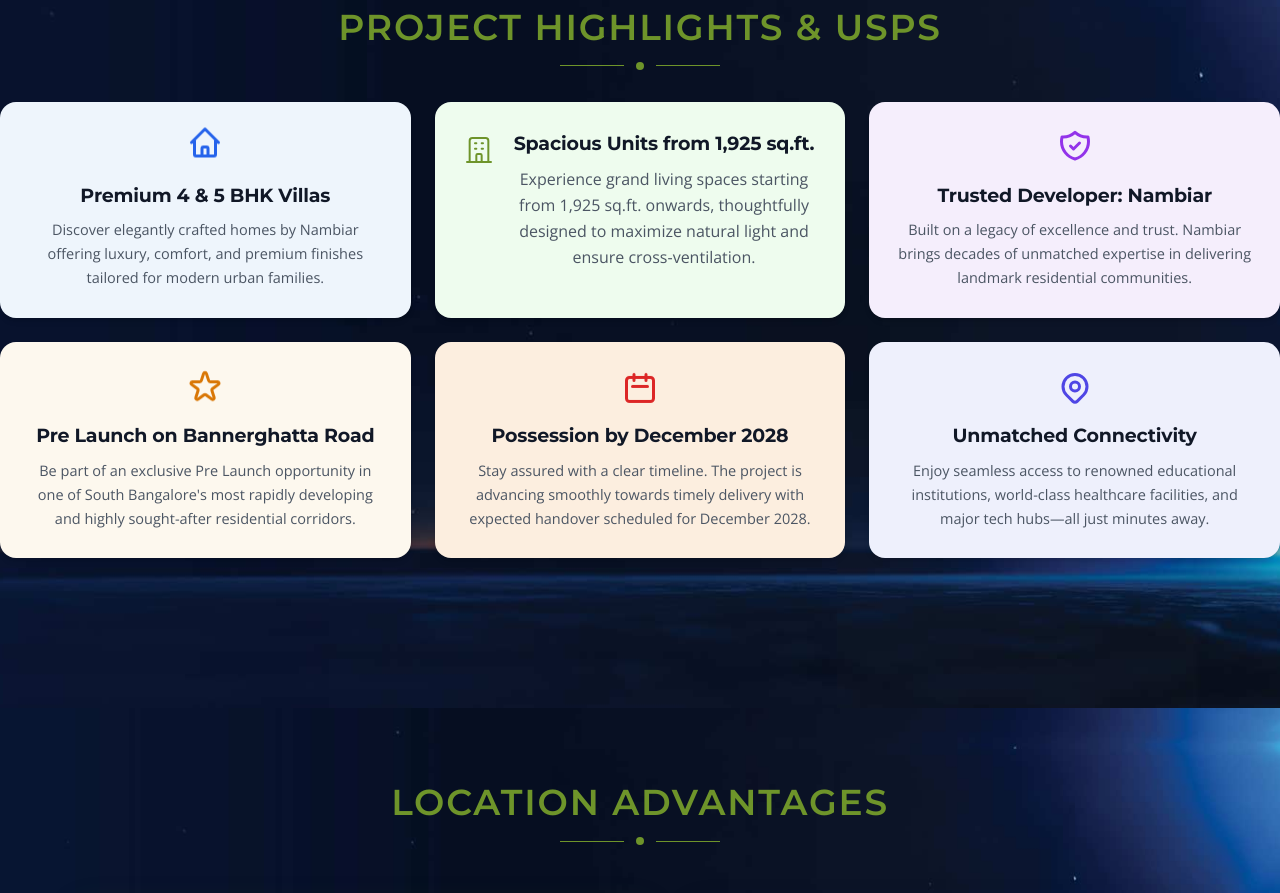
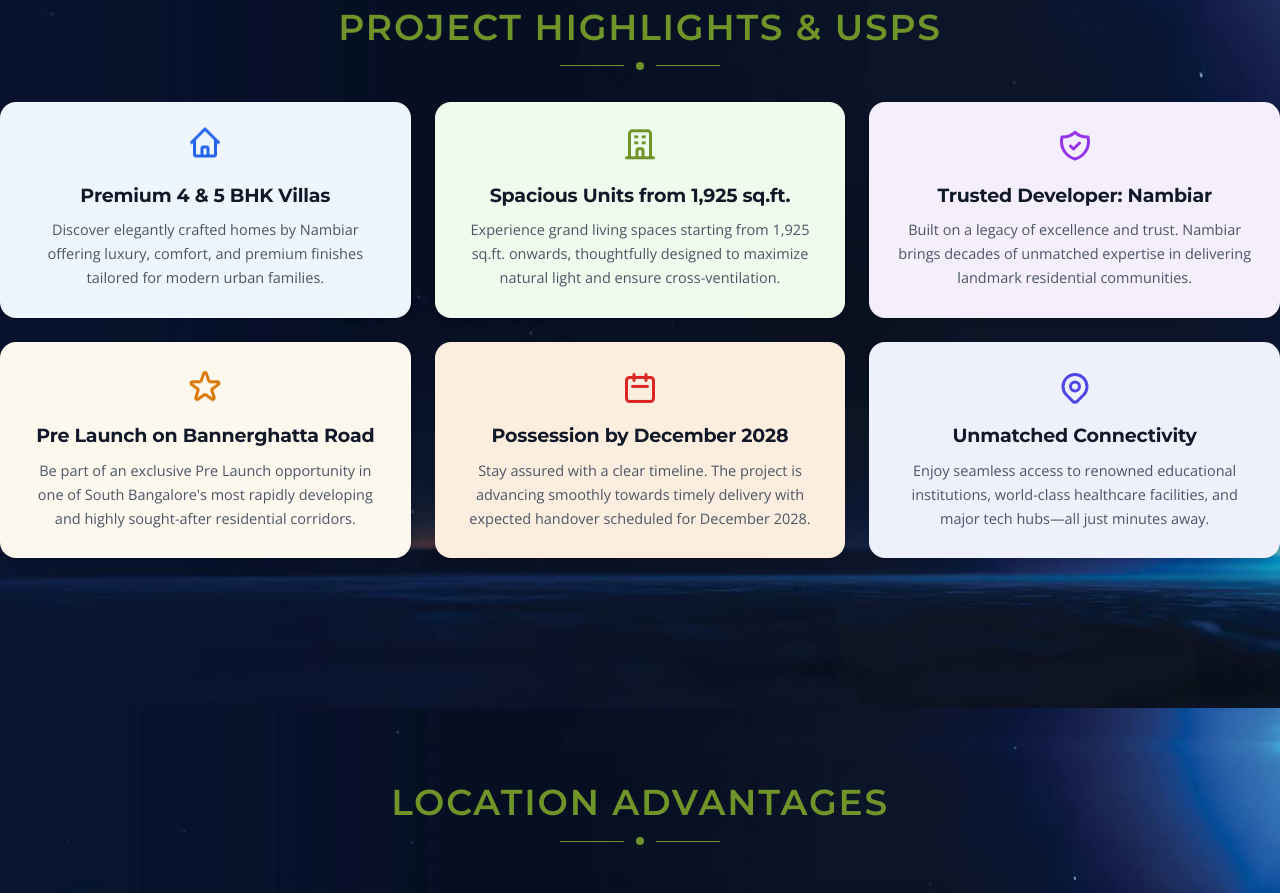
Before and after one commit to vineet-proptiger/nambiar-villas, a Next.js app: page / in a window 1280 px wide. Shown: the part 4020-4913 px from the top of the page. Built offline with nearby package versions, Linux system fonts and the light colour scheme.

Commit message:
some fixes in highlight section 2nd cards design

```diff
--- a/components/Highlights.jsx
+++ b/components/Highlights.jsx
@@ -34,19 +34,15 @@
 
           {/* Highlight 2: Spacious Units */}
           <div className="highlight-card gradient-green p-6 sm:p-7 rounded-2xl bg-[#eefcee] border-none shadow-md transform transition-all duration-300 hover:-translate-y-2 hover:shadow-xl flex flex-col items-center text-center" style={{ animation: '0.6s ease-out 0.1s 1 normal both running fadeInScale' }}>
-            <div className="flex gap-4">
-              <div className="flex-shrink-0 mt-1">
-                <svg className="w-8 h-8 text-[#6E942A]" fill="none" stroke="currentColor" viewBox="0 0 24 24">
-                  <path strokeLinecap="round" strokeLinejoin="round" strokeWidth="1.5" d="M19 21V5a2 2 0 00-2-2H7a2 2 0 00-2 2v16m14 0h2m-2 0h-5m-9 0H3m2 0h5M9 7h1m-1 4h1m4-4h1m-1 4h1m-5 10v-5a1 1 0 011-1h2a1 1 0 011 1v5m-4 0h4"></path>
-                </svg>
+              <div className="icon-float mb-4 relative" style={{ animation: 'float 3s ease-in-out infinite', animationDelay: '0.2s' }}>
+                  <svg className="w-9 h-9 text-[#6E942A]" fill="none" stroke="currentColor" viewBox="0 0 24 24">
+                      <path strokeLinecap="round" strokeLinejoin="round" strokeWidth="2" d="M19 21V5a2 2 0 00-2-2H7a2 2 0 00-2 2v16m14 0h2m-2 0h-5m-9 0H3m2 0h5M9 7h1m-1 4h1m4-4h1m-1 4h1m-5 10v-5a1 1 0 011-1h2a1 1 0 011 1v5m-4 0h4"></path>
+                  </svg>
               </div>
-              <div>
-                <h3 className="text-[18px] sm:text-[19px] font-bold mb-2 text-gray-900" style={{ fontFamily: "var(--font-jost), Montserrat, sans-serif" }}>Spacious Units from 1,925 sq.ft.</h3>
-                <p className="text-[15px] sm:text-[16px] text-gray-600 leading-relaxed" style={{ fontFamily: "var(--font-sans), Open Sans, sans-serif" }}>
+              <h3 className="text-[18px] sm:text-[19px] font-bold mb-2 text-gray-900" style={{ fontFamily: "var(--font-jost), Montserrat, sans-serif" }}>Spacious Units from 1,925 sq.ft.</h3>
+              <p className="text-gray-600 text-[13.5px] sm:text-[14.5px] leading-[1.65]">
                   Experience grand living spaces starting from 1,925 sq.ft. onwards, thoughtfully designed to maximize natural light and ensure cross-ventilation.
-                </p>
-              </div>
-            </div>
+              </p>
           </div>
 
           {/* Highlight 3: Trusted Developer */}
```
